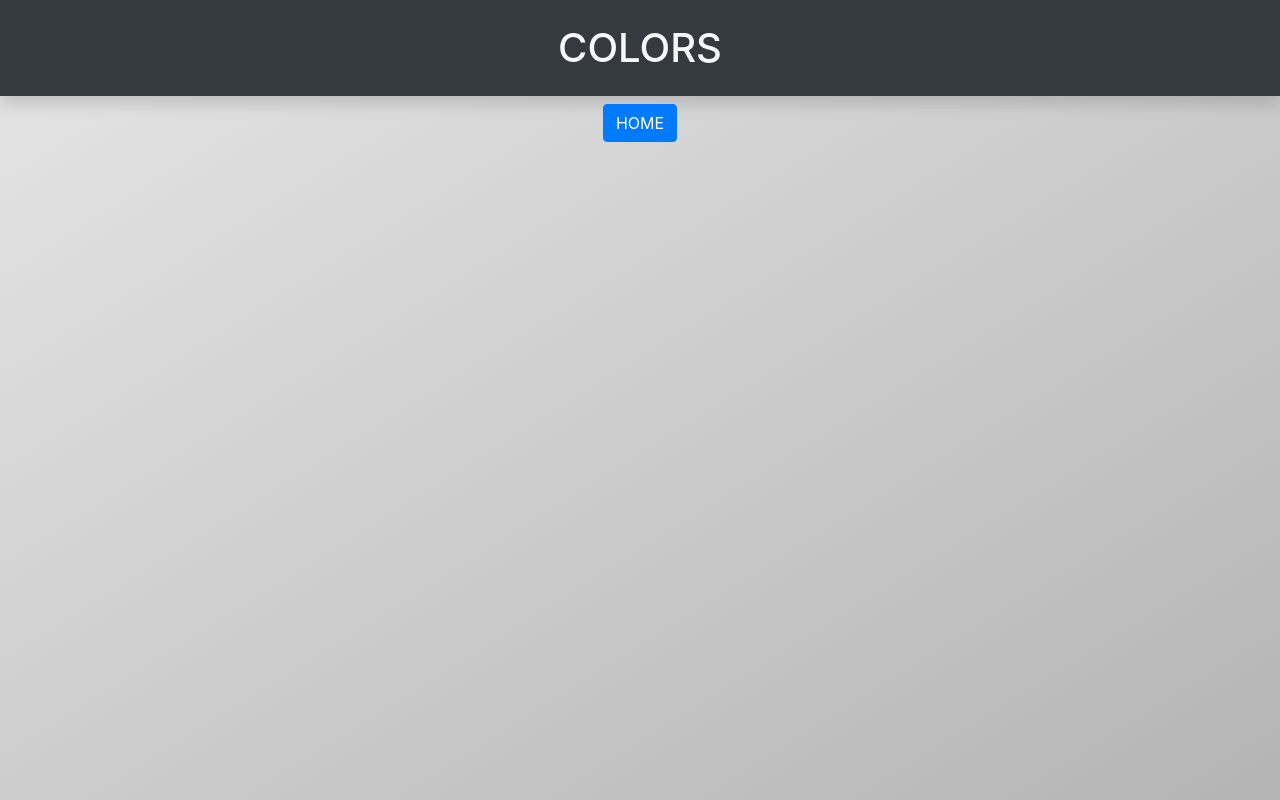
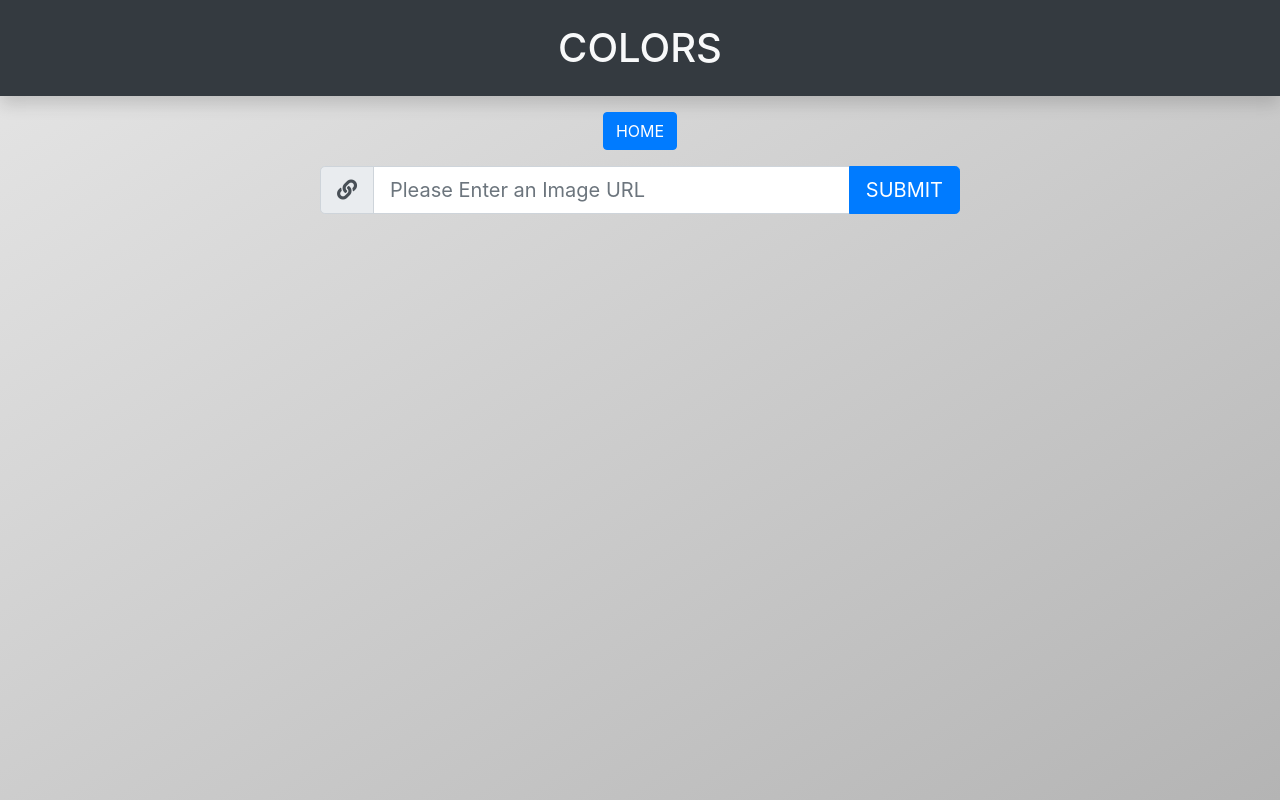
Before and after one commit to lutherbarragan/face-detector-project--2, a React (Create React App) app: page /colors in a window 1280 px wide. Built offline with nearby package versions, Linux system fonts and the light colour scheme.

Commit message:
Created input for Color component / Created method for input in Color component

```diff
--- a/public/index.html
+++ b/public/index.html
@@ -19,6 +19,7 @@
       work correctly both with client-side routing and a non-root public URL.
       Learn how to configure a non-root public URL by running `npm run build`.
     -->
+    <link rel="stylesheet" href="https://use.fontawesome.com/releases/v5.8.2/css/all.css" integrity="sha384-oS3vJWv+0UjzBfQzYUhtDYW+Pj2yciDJxpsK1OYPAYjqT085Qq/1cq5FLXAZQ7Ay" crossorigin="anonymous">
     <title>React App</title>
   </head>
   <body>
--- a/src/components/Colors/Colors.js
+++ b/src/components/Colors/Colors.js
@@ -1,17 +1,46 @@
 import React from 'react';
 import Button from 'react-bootstrap/Button'
+import InputGroup from 'react-bootstrap/InputGroup'
+import FormControl from 'react-bootstrap/FormControl'
+
 import { Link } from "react-router-dom";
 
 
 import './Colors.css';
 
 const Colors = () => {
+
+    let url = '';
+
+    const getInputValue = e => {
+        url = e.target.value;
+    }
+
+    const submitInputValue = e => {
+        console.log(url)
+    }
+
+
     return (
-        <div>
-            <h1 className="text-light bg-dark py-4 shadow">COLORS</h1>
+        <div className="colors">
+            <h1 className="colors__heading text-light bg-dark py-4 shadow">COLORS</h1>
             <Link to="/">
-                <Button>HOME</Button>
+                <Button className="colors__back-btn mt-2">HOME</Button>
             </Link>
+            <InputGroup className="my-3 mx-auto w-50" size="lg">
+                <InputGroup.Prepend>
+                    <InputGroup.Text id="basic-addon1"><i className="fas fa-link"></i></InputGroup.Text>
+                </InputGroup.Prepend>
+                <FormControl
+                    placeholder="Please Enter an Image URL"
+                    aria-label="Image URL"
+                    aria-describedby="basic-addon1"
+                    onChange={(e) => getInputValue(e)}
+                />
+                <InputGroup.Append>
+                    <Button onClick={(e) => submitInputValue(e)}>SUBMIT</Button>
+                </InputGroup.Append>
+            </InputGroup>
         </div>
     )
 }
--- a/src/components/Demographics/Demographics.js
+++ b/src/components/Demographics/Demographics.js
@@ -7,10 +7,10 @@ import './Demographics.css';
 
 const Demographics = () => {
     return (
-        <div>
-            <h1 className="home__heading text-light bg-dark py-4 shadow">DEMOGRAPHICS</h1>
+        <div className="demographics">
+            <h1 className="demographics__heading text-light bg-dark py-4 shadow">DEMOGRAPHICS</h1>
             <Link to="/">
-                <Button>HOME</Button>
+                <Button className="demographics__back-btn">HOME</Button>
             </Link>
         </div>
     )
```
